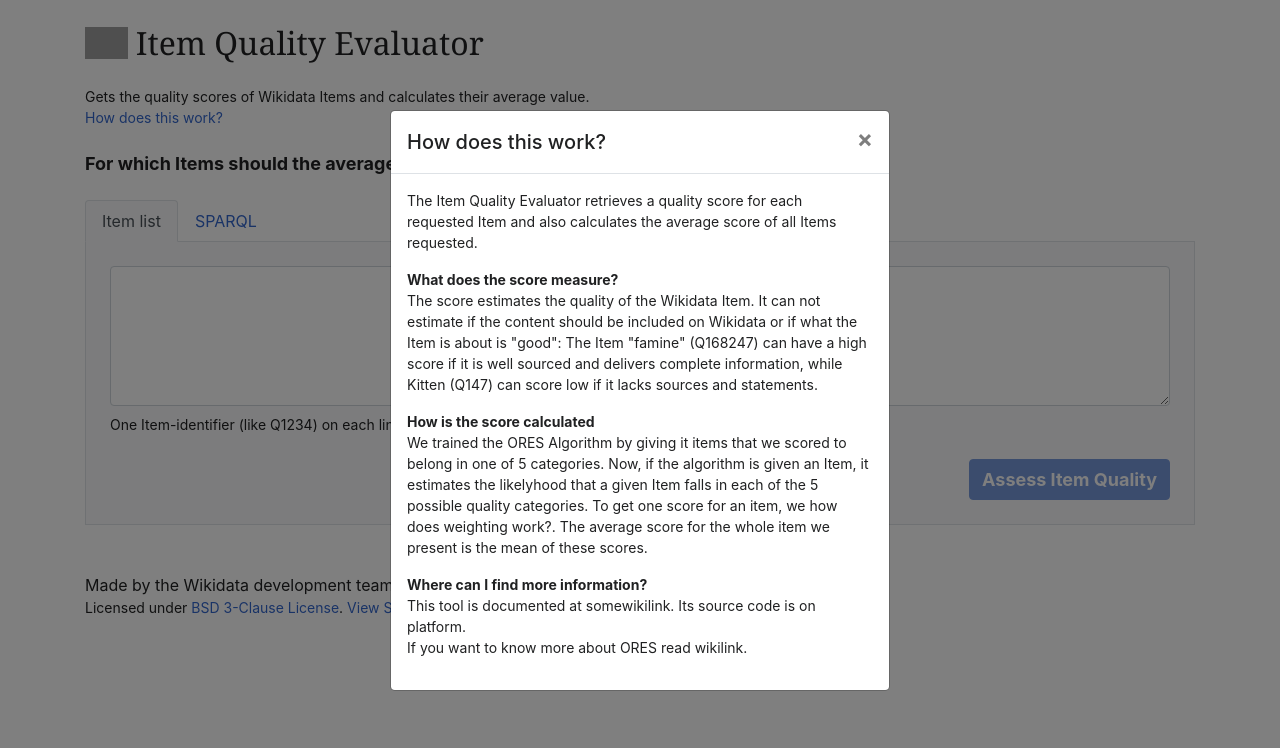
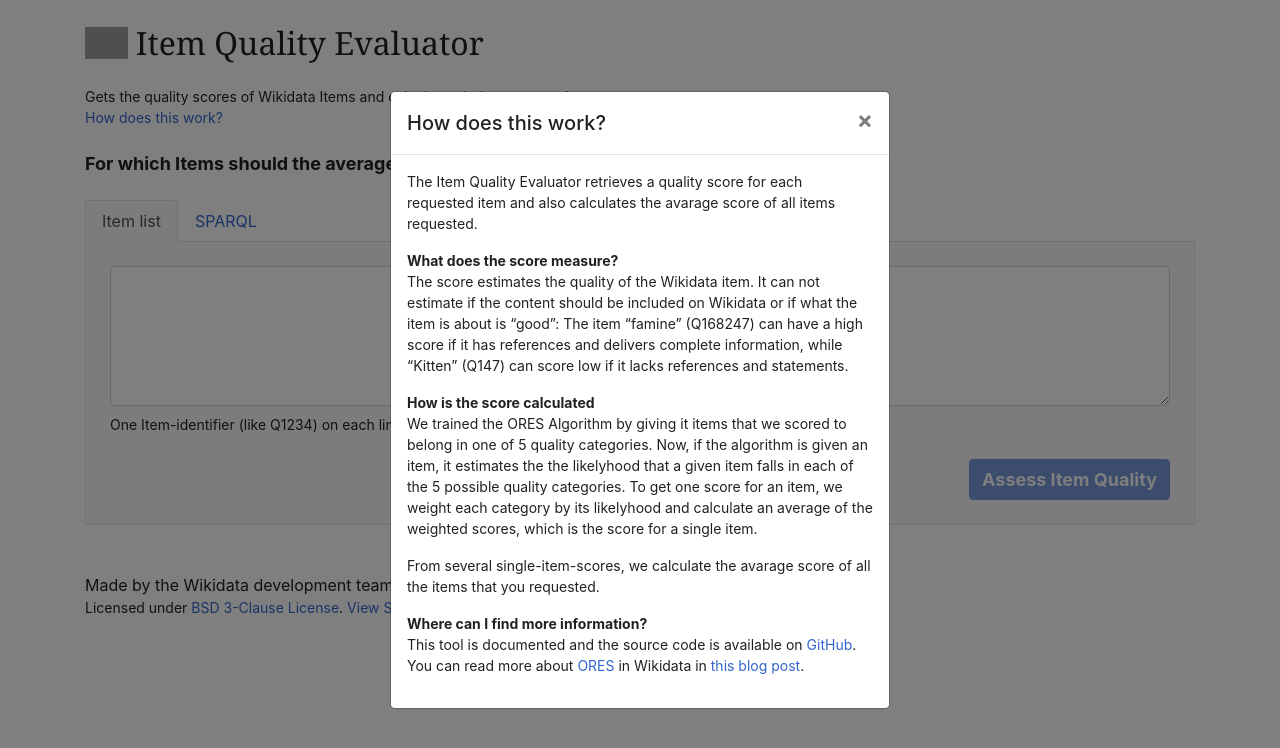
Before and after one commit to wmde/wikidata-item-quality-evaluator, a Vue app: page / in a window 1280 px wide. Both pictures are taken after a click on the button "How does this work?". Shown: the top 748 px of the page. Built offline with nearby package versions, Linux system fonts and the light colour scheme; grey boxes are pictures that could not be loaded.

Commit message:
feat: add ores scoring explanation

```diff
--- a/src/components/ORESExplanation.vue
+++ b/src/components/ORESExplanation.vue
@@ -9,33 +9,49 @@
     >
       <p>
         The Item Quality Evaluator retrieves a quality score for each requested
-        Item and also calculates the average score of all Items requested.
+        item and also calculates the avarage score of all items requested.
       </p>
       <p>
         <strong>What does the score measure?</strong>
         <br />
-        The score estimates the quality of the Wikidata Item. It can not
+        The score estimates the quality of the Wikidata item. It can not
         estimate if the content should be included on Wikidata or if what the
-        Item is about is "good": The Item "famine" (Q168247) can have a high
-        score if it is well sourced and delivers complete information, while
-        Kitten (Q147) can score low if it lacks sources and statements.
+        item is about is “good”: The item “famine” (Q168247) can have a high
+        score if it has references and delivers complete information, while
+        “Kitten” (Q147) can score low if it lacks references and statements.
       </p>
       <p>
         <strong>How is the score calculated</strong>
         <br />
         We trained the ORES Algorithm by giving it items that we scored to
-        belong in one of 5 categories. Now, if the algorithm is given an Item,
-        it estimates the likelyhood that a given Item falls in each of the 5
-        possible quality categories. To get one score for an item, we how does
-        weighting work?. The average score for the whole item we present is the
-        mean of these scores.
+        belong in one of 5 quality categories. Now, if the algorithm is given an
+        item, it estimates the the likelyhood that a given item falls in each of
+        the 5 possible quality categories. To get one score for an item, we
+        weight each category by its likelyhood and calculate an average of the
+        weighted scores, which is the score for a single item.
+      </p>
+      <p>
+        From several single-item-scores, we calculate the avarage score of all
+        the items that you requested.
       </p>
       <p>
         <strong>Where can I find more information?</strong>
         <br />
-        This tool is documented at somewikilink. Its source code is on platform.
+        This tool is documented and the source code is available on
+        <a
+          href="https://github.com/wmde/wikidata-item-quality-evaluator"
+          target="_blank"
+          >GitHub</a
+        >.
         <br />
-        If you want to know more about ORES read wikilink.
+        You can read more about
+        <a href="https://www.mediawiki.org/wiki/ORES" target="_blank">ORES</a>
+        in Wikidata in
+        <a
+          href="https://blog.wikimedia.de/2016/01/02/teaching-machines-to-make-your-life-easier-quality-work-on-wikidata/"
+          target="_blank"
+          >this blog post</a
+        >.
       </p></b-modal
     >
   </div>
--- a/src/components/SPARQLEditor.vue
+++ b/src/components/SPARQLEditor.vue
@@ -86,7 +86,7 @@
 
         this.$router.push({ path: "/results" });
       } catch (e) {
-        console.log("ERROR", e);
+        // console.log("ERROR", this.service.getError());
         store.commit("setLoading", false);
         if (e.status === 400) {
           store.commit(
```
